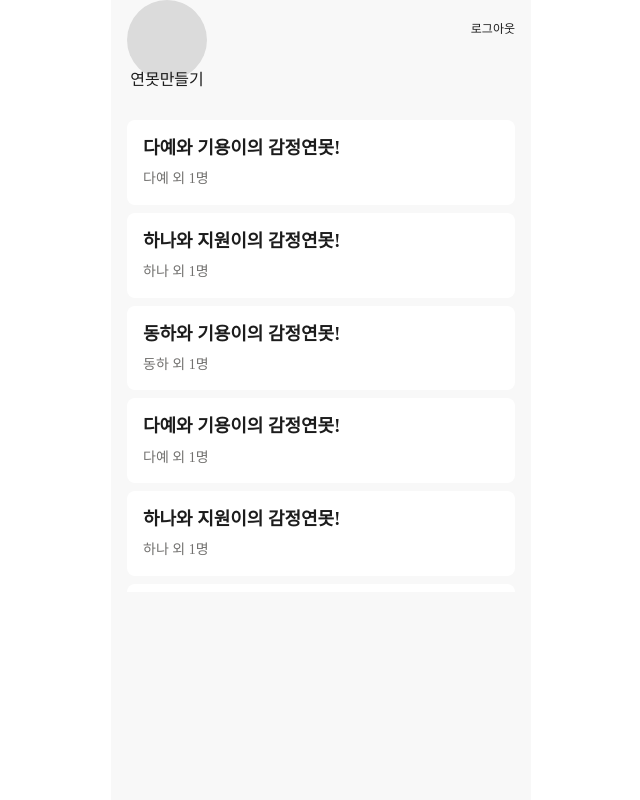
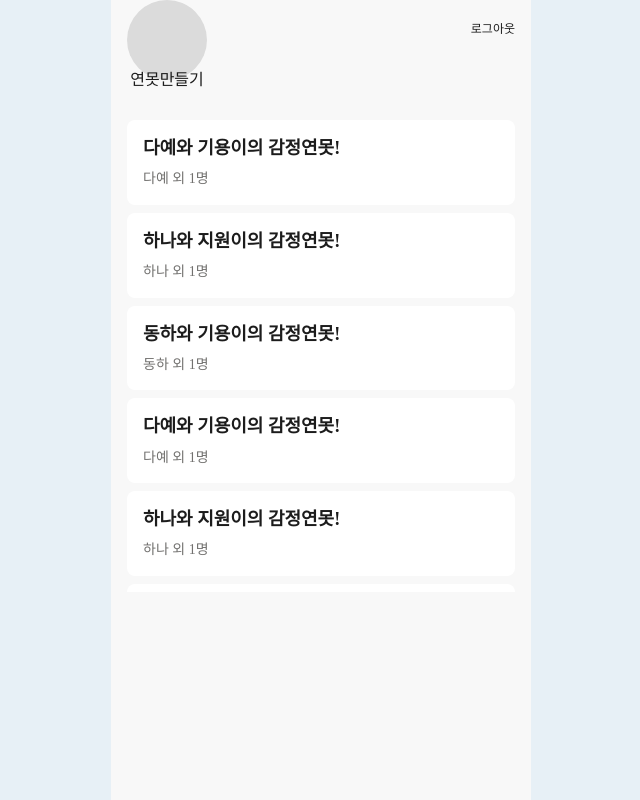
Before and after one commit to r-jal-ddak-ggar-sen/pong-dang-client, a Next.js app: page / in a window 1280 px wide. Shown: the whole page, without its empty margins (319-959 px from the left). Built offline with nearby package versions, Linux system fonts and the light colour scheme; a web font is replaced by a local one.

Commit message:
fix: 백그라운드 색상 변경

```diff
--- a/src/components/Layout.tsx
+++ b/src/components/Layout.tsx
@@ -14,12 +14,20 @@ export function Layout({
   backgroundColor = 'WHITE',
 }: LayoutProps): ReactElement {
   return (
-    <StyledWrapper backgroundColor={backgroundColor}>
-      {header}
-      <ContentsWrapper>{children}</ContentsWrapper>
-    </StyledWrapper>
+    <BackgroundWrapper>
+      <StyledWrapper backgroundColor={backgroundColor}>
+        {header}
+        <ContentsWrapper>{children}</ContentsWrapper>
+      </StyledWrapper>
+    </BackgroundWrapper>
   );
 }
+
+const BackgroundWrapper = styled.div`
+  width: 100vw;
+  height: 100vh;
+  background-color: ${({ theme }) => theme.SECONDARY_BLUE_05};
+`;
 
 const StyledWrapper = styled.div<{ backgroundColor: keyof Theme }>`
   width: 100%;
--- a/src/utils/theme.ts
+++ b/src/utils/theme.ts
@@ -16,6 +16,7 @@ export const theme = {
   PRIMARY_50: '#7C9A92',
 
   SECONDARY_BLUE_50: '#BED7EA',
+  SECONDARY_BLUE_05: '#E7F0F6',
 
   SECONDARY_BEIGE_5: '#F5EEE4',
   SECONDARY_BEIGE_50: '#B8A898',
```
